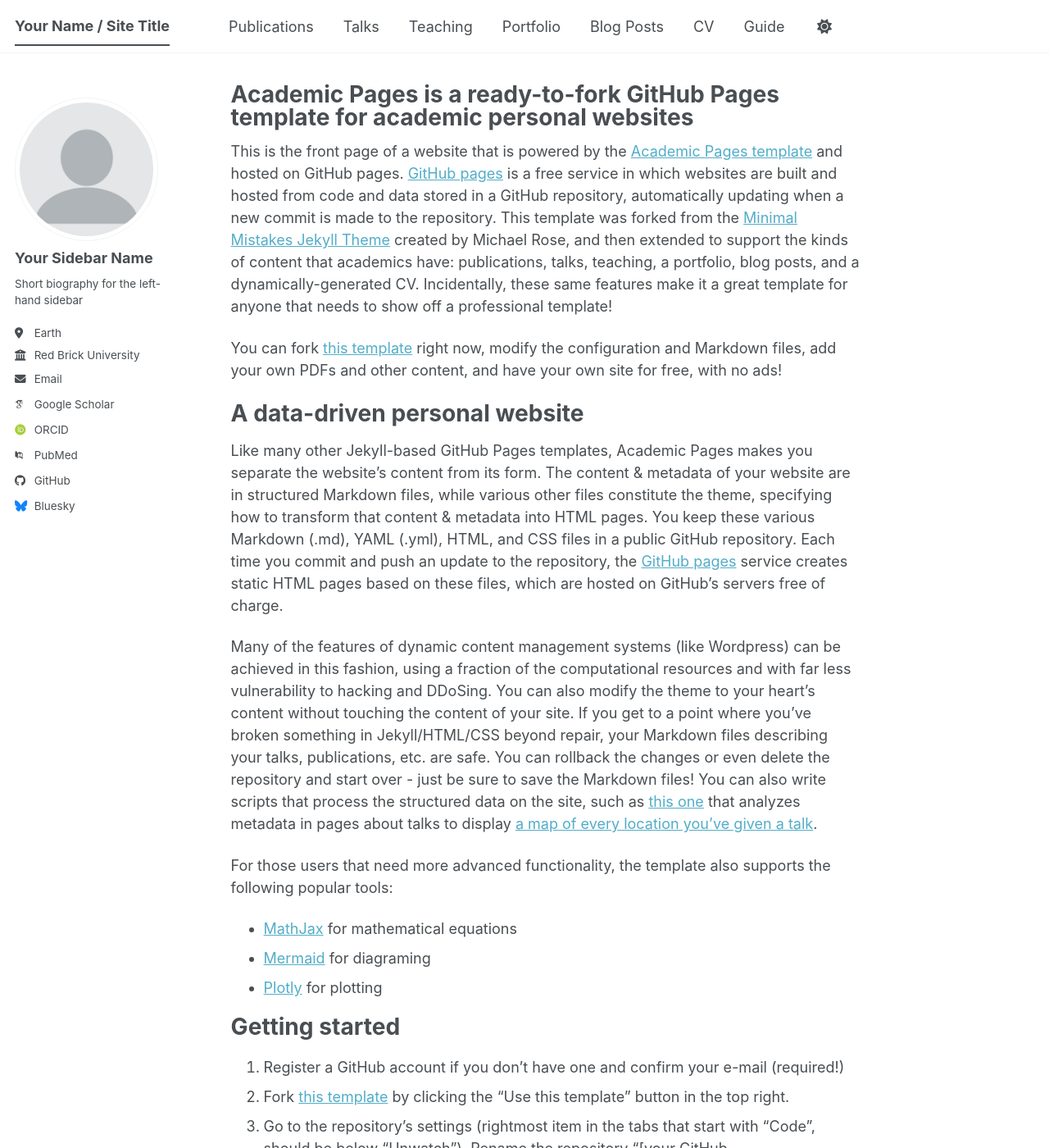
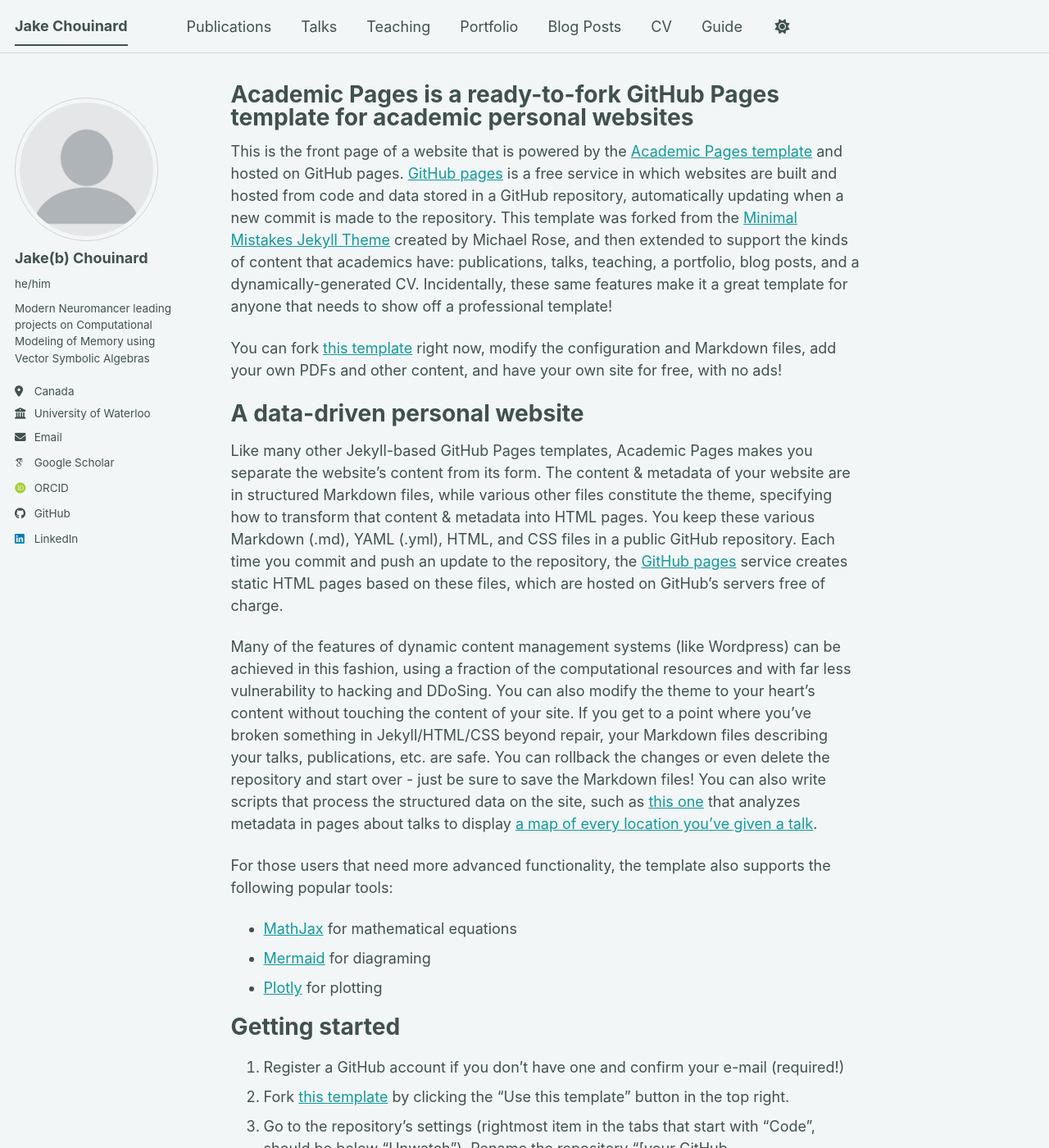
Before and after one commit to jkbchouinard/jkbchouinard.github.io, a Jekyll site: the page built from _pages/about.md, in a window 1280 px wide and 1400 px high. Shown: the whole window at 82% size. Built offline with Jekyll 4.4.1, drawn with Linux system fonts in a browser that asks for light colours; some web fonts are replaced; a script bundle is joined from its source files by our own code; library files that are not in the unit come from our copies; some of the changed text lies outside the part shown.

Commit message:
Update _config.yml

```diff
--- a/_config.yml
+++ b/_config.yml
@@ -7,16 +7,16 @@
 # server process.
 
 # Basic Site Settings
-locale                   : "en-US"
-site_theme               : "default" # The available themes options are "default", "air", "sunrise", "mint", "dirt" and "contrast"
-title                    : "Your Name / Site Title"
+locale                   : "en-CA"
+site_theme               : "mint" # The available themes options are "default", "air", "sunrise", "mint", "dirt" and "contrast"
+title                    : "Jake Chouinard"
 title_separator          : "-"
-name                     : &name "Your Name"
-description              : &description "Your Name's academic portfolio"   # Update this with a general description of your site, this is the default if not overridden by a page
-url                      : https://academicpages.github.io # The base hostname & protocol for your site e.g. "https://[your GitHub username].github.io",
+name                     : &name "Jake Chouinard"
+description              : &description "Jake Chouinard's Personal Website"   # Update this with a general description of your site, this is the default if not overridden by a page
+url                      : https://jkbchouinard.github.io # The base hostname & protocol for your site e.g. "https://[your GitHub username].github.io",
                                                            # or if you already have some other page hosted on Github then use "https://[your GitHub username].github.io/[Your Repo Name]"
 baseurl                  : "" # the subpath of your site, e.g. "/blog"
-repository               : "academicpages/academicpages.github.io"
+repository               : "jkbchouinard/jkbchouinard.github.io"
 
 # Site Author - The following control what appear as part of the author content on the side bar.
 #               If a field is blank the icon and link will not appear, otherwise it will be shown.
@@ -24,24 +24,24 @@ repository               : "academicpages/academicpages.github.io"
 author:
   # Biographic information
   avatar           : "profile.png"
-  name             : "Your Sidebar Name"
-  pronouns         : # example: "she/her"
-  bio              : "Short biography for the left-hand sidebar"
-  location         : "Earth"
-  employer         : "Red Brick University"
+  name             : "Jake(b) Chouinard"
+  pronouns         : "he/him"
+  bio              : "Modern Neuromancer leading projects on Computational Modeling of Memory using Vector Symbolic Algebras"
+  location         : "Canada"
+  employer         : "University of Waterloo"
   uri              : # URL
-  email            : "none@example.org"
+  email            : "@example.org"
 
   # Academic websites
   academia         : # URL
   arxiv            : # URL - Update with the correct link to your profile
-  googlescholar    : "https://scholar.google.com/citations?user=PS_CX0AAAAAJ"
+  googlescholar    : "https://scholar.google.com/citations?user=Z5mHz9wAAAAJ"
   inspire-hep      : # URL
   impactstory      : # URL
-  orcid            : "https://orcid.org/yourorcidurl"
+  orcid            : "https://orcid.org/0009-0000-2887-5966"
   semantic         : # URL
   ssrn             : # URL
-  pubmed           : "https://www.ncbi.nlm.nih.gov/pubmed/?term=john+snow"
+  pubmed           : # URL
   researchgate     : # URL
   scopus           : # URL
   zotero           : # URL
@@ -51,13 +51,13 @@ author:
   bitbucket        : # Username - Update with your username on the site
   codepen          : # Username
   dribbble         : # Username
-  github           : "academicpages"
+  github           : "jkbchouinard"
   kaggle           : # Username
   stackoverflow    : # User number or user number and name (i.e., use "1" or "1/jeff-atwood")
 
   # Social media
   artstation       : # Username
-  bluesky          : "bsky.app" # Replace this with you Bluesky username
+  bluesky          : # Replace this with you Bluesky username
   facebook         : # Username
   flickr           : # Username
   foursquare       : # Username
@@ -66,7 +66,7 @@ author:
   keybase          : # Username
   instagram        : # Username
   lastfm           : # Username
-  linkedin         : # Username
+  linkedin         : "jakeb.chouinard"
   mastodon         : # URL
   medium           : # URL
   pinterest        : # Username
@@ -90,6 +90,7 @@ publication_category:
     title: 'Journal Articles'
   conferences:
     title: 'Conference Papers'
+    title: 'Conference Posters'
 
 # Site Settings
 teaser                   :  # filename of teaser fallback teaser image placed in /images/ for social media previews
```
